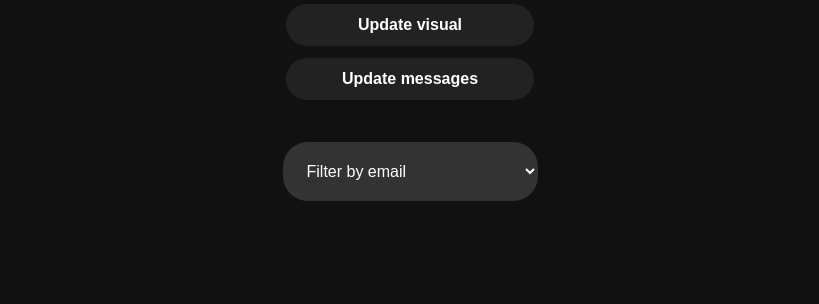
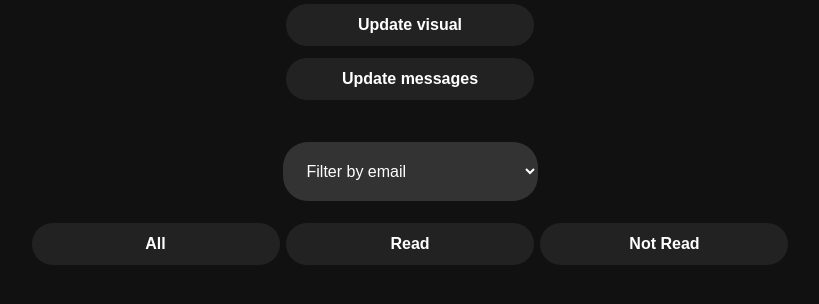
Before and after one commit to mattiadv-apsales/EXAM-WEB-DEV, a Flask app: template templates/admin.html in a window 1280 px wide. Shown: the part 189-493 px from the top of the page, without its empty margins (230-1049 px from the left). Run offline with Flask 3, Linux system fonts and the light colour scheme; the template is opened without the code that fills it, so the values that code supplies are empty.

Commit message:
update file

```diff
--- a/static/script/admin.js
+++ b/static/script/admin.js
@@ -10,6 +10,36 @@ const temp_for_loading = 1500
 
 let email_messages_filter = document.getElementById('email_messages_filter');
 let read_or_not_check = document.getElementById('read_or_not');
+
+let filter_all_mex = document.getElementById('all_mex')
+let filter_read = document.getElementById('read')
+let filter_not_read = document.getElementById('not_read')
+
+filter_all_mex.addEventListener('click', function() {
+    for (let mex of messages.children) {
+        mex.style.display = "block"
+    }
+})
+
+filter_read.addEventListener('click', function() {
+    for (let mex of messages.children) {
+        if (mex.querySelector('input[type="checkbox"]').checked == true) {
+            mex.style.display = "block"
+        } else {
+            mex.style.display = "none"
+        }
+    }
+})
+
+filter_not_read.addEventListener('click', function() {
+    for (let mex of messages.children) {
+        if (mex.querySelector('input[type="checkbox"]').checked == false) {
+            mex.style.display = "block"
+        } else {
+            mex.style.display = "none"
+        }
+    }
+})
 
 function clear_output() {
     output.innerHTML = ""
--- a/static/style/admin.css
+++ b/static/style/admin.css
@@ -102,6 +102,7 @@ button {
     font-weight: 700;
     transition: 0.4s;
     cursor: pointer;
+    max-width: 100%;
 }
 
 button:hover {
@@ -128,6 +129,8 @@ button:hover {
     align-items: center;
     padding-top: 40px;
     padding-bottom: 0px;
+    flex-direction: column;
+    gap: 10px;
 }
 
 #email_messages_filter {
--- a/templates/admin.html
+++ b/templates/admin.html
@@ -23,6 +23,11 @@
                     <select id = "email_messages_filter">
                         <option value="select an email" selected disabled>Filter by email</option>
                     </select>
+                    <div class = "filter_all_mex">
+                        <button id = "all_mex">All</button>
+                        <button id = "read">Read</button>
+                        <button id = "not_read">Not Read</button>
+                    </div>
                 </div>
                 <div class = "output" id = "output"></div>
             </div>
```
